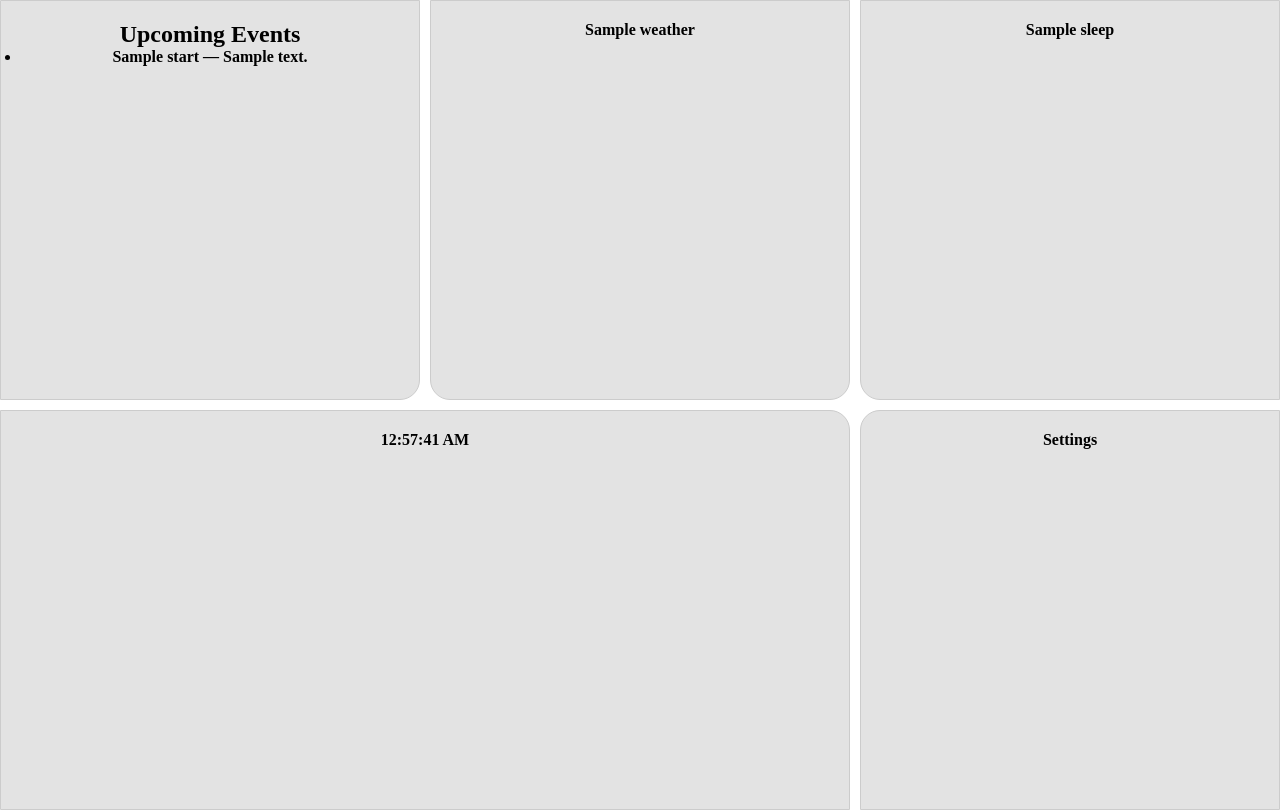
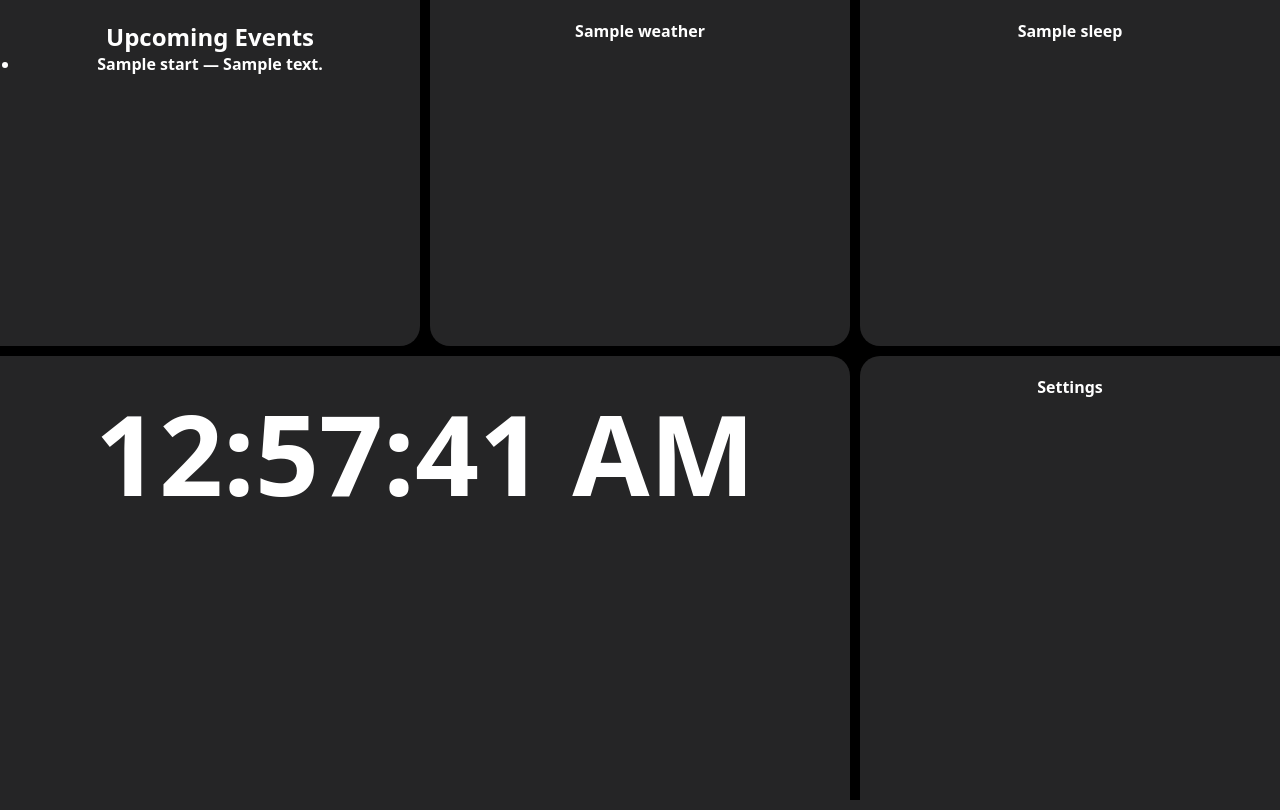
Before and after one commit to shaynesidman/alarm-clock, a Flask app: template templates/index.html in a window 1280 px wide. Run offline with Flask 3, Linux system fonts and the light colour scheme; the template is opened without the code that fills it: most values are stand-ins (such as "Sample title", 1, 10 or a date in 2020).

Commit message:
styling changes

```diff
--- a/static/css/styles.css
+++ b/static/css/styles.css
@@ -2,11 +2,14 @@
     margin: 0;
     padding: 0;
     box-sizing: border-box;
+    color: white;
+    font-family: system-ui, -apple-system, BlinkMacSystemFont, 'Segoe UI', Roboto, Oxygen, Ubuntu, Cantarell, 'Open Sans', 'Helvetica Neue', sans-serif
 }
 
 .grid-container {
     height: 100vh;
     width: 100vw;
+    background-color: black;
 }
 
 .grid {
@@ -20,12 +23,10 @@
 
 .cell {
     padding: 20px;
-    background-color: #e3e3e3;
-    border: 1px solid #ccc;
+    background-color: #252526;
     text-align: center;
     font-weight: bold;
     overflow-y: scroll;
-    height: 50vh;
 }
 
 .top-left {
@@ -48,3 +49,7 @@
     grid-column: 1 / span 2;
     grid-row: 2;
 }
+
+.clock {
+    font-size: 7rem;
+}
--- a/templates/index.html
+++ b/templates/index.html
@@ -19,7 +19,7 @@
             </div>
             <div class="cell bottom-left bottom-right">{{ weather }}</div>
             <div class="cell bottom-left">{{ sleep }}</div>
-            <div id="clock" class="cell merge top-right">{{ time }}</div>
+            <div id="clock" class="cell merge top-right clock">{{ time }}</div>
             <div class="cell top-left">Settings</div>
         </div>
     </div>
```
